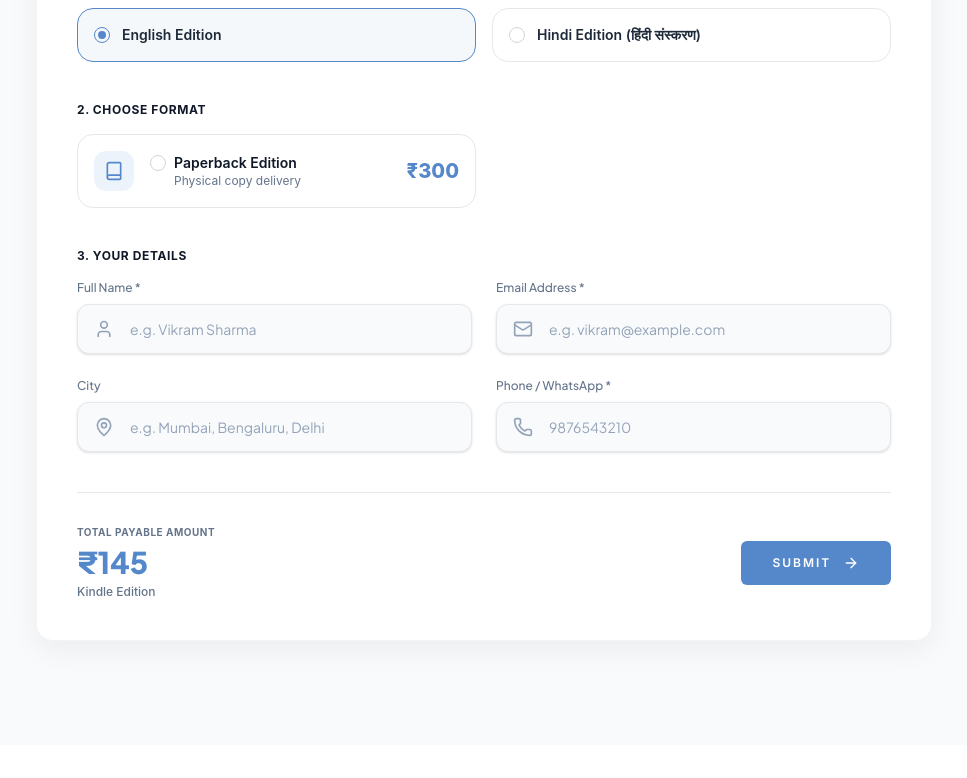
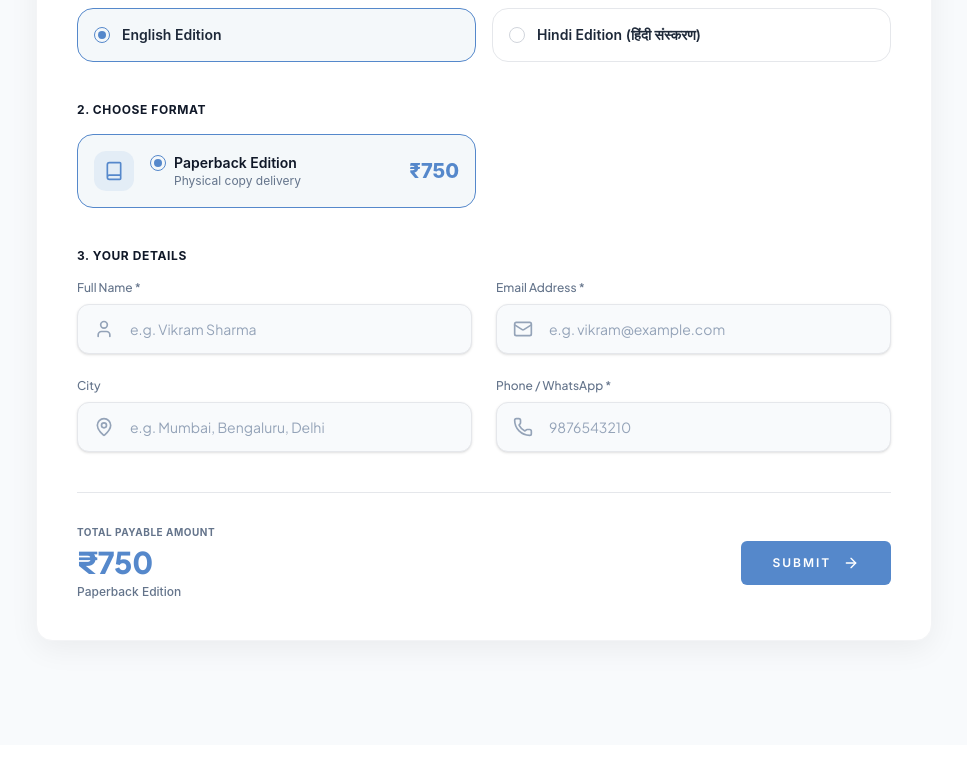
Before and after one commit to Varni1512/Book, a React (Vite) app: page /form in a window 1280 px wide. Shown: the part 674-1452 px from the top of the page, without its empty margins (156-1123 px from the left). Built offline with nearby package versions, Linux system fonts and the light colour scheme; no server answers; a web font is replaced by a local one.

Commit message:
implement smooth hash scrolling, refactor form to paperback-only, and update book pricing logic

```diff
--- a/src/App.jsx
+++ b/src/App.jsx
@@ -8,11 +8,20 @@ import AdminLogin from './Pages/AdminLogin';
 import AdminDashboard from './Pages/AdminDashboard';
 
 const ScrollToTop = () => {
-  const { pathname } = useLocation();
+  const { pathname, hash } = useLocation();
 
   useEffect(() => {
-    window.scrollTo(0, 0);
-  }, [pathname]);
+    if (hash) {
+      setTimeout(() => {
+        const element = document.querySelector(hash);
+        if (element) {
+          element.scrollIntoView({ behavior: 'smooth' });
+        }
+      }, 100);
+    } else {
+      window.scrollTo(0, 0);
+    }
+  }, [pathname, hash]);
 
   return null;
 };
--- a/src/Components/Footer.jsx
+++ b/src/Components/Footer.jsx
@@ -1,5 +1,6 @@
 import React from 'react';
 import { Mail, Phone } from 'lucide-react';
+import { Link } from 'react-router-dom';
 
 const Footer = () => {
   return (
@@ -21,21 +22,21 @@ const Footer = () => {
 
           {/* Navigation Links */}
           <nav className="flex flex-wrap justify-center gap-6 sm:gap-10 font-['Plus_Jakarta_Sans',_sans-serif] font-normal text-[18px] leading-[16.16px] text-gray-900 lg:w-2/4">
-            <a href="#books" className="hover:text-blue-900 transition-colors">
+            <Link to="/#books" className="hover:text-blue-900 transition-colors">
               Books
-            </a>
-            <a href="#about" className="hover:text-blue-900 transition-colors">
+            </Link>
+            <Link to="/#about" className="hover:text-blue-900 transition-colors">
               About Author
-            </a>
-            <a href="/blog" className="hover:text-blue-900 transition-colors">
+            </Link>
+            <Link to="/blog" className="hover:text-blue-900 transition-colors">
               Blog
-            </a>
-            <a href="#review" className="hover:text-blue-900 transition-colors">
+            </Link>
+            <Link to="/#review" className="hover:text-blue-900 transition-colors">
               Review
-            </a>
-            <a href="#contact" className="hover:text-blue-900 transition-colors">
+            </Link>
+            <Link to="/#contact" className="hover:text-blue-900 transition-colors">
               Contact
-            </a>
+            </Link>
           </nav>
 
           {/* Contact Details */}
--- a/src/Components/TheSeries.jsx
+++ b/src/Components/TheSeries.jsx
@@ -36,7 +36,7 @@ const booksData = [
         title: "THE LILY NETWORK",
         genre: "Conspiracy Thriller",
         location: "Delhi",
-        badge: "NEW RELEASE : KINDLE FREE",
+        badge: "NEW RELEASE",
         badgeColor: "bg-[#852E1D]",
         description: "A clinic intake form. A missing informant. A paper trail through Delhi's most dangerous institutions and political...",
         image: "/book4.webp",
--- a/src/Pages/Form.jsx
+++ b/src/Pages/Form.jsx
@@ -11,7 +11,6 @@ const Form = () => {
   const initialBookId = location.state?.bookId || 1;
   const [selectedBook, setSelectedBook] = useState(initialBookId);
   const [language, setLanguage] = useState('english');
-  const [format, setFormat] = useState(null);
 
   const [name, setName] = useState('');
   const [email, setEmail] = useState('');
@@ -20,15 +19,18 @@ const Form = () => {
   const [isSubmitting, setIsSubmitting] = useState(false);
 
   const books = [
-    { id: 1, title: 'DEATH IN THE RAIN', location: 'Mumbai', badge: 'हिंदी Avail.', price: 300 },
+    { id: 1, title: 'DEATH IN THE RAIN', location: 'Mumbai', badge: 'हिंदी Avail.', englishPrice: 750, hindiPrice: 650 },
     { id: 2, title: 'BOMBAY RECKLESS', location: 'Mumbai', price: 300 },
-    { id: 3, title: 'SILENT AUCTION MURDER', location: 'Mumbai', price: 600 },
-    { id: 4, title: 'THE LILY NETWORK', location: 'Delhi', price: 300 },
+    { id: 3, title: 'SILENT AUCTION MURDER', location: 'Mumbai', price: 599 },
+    { id: 4, title: 'THE LILY NETWORK', location: 'Delhi', price: 499 },
   ];
 
   const selectedBookData = books.find(b => b.id === selectedBook);
-  const currentPrice = selectedBookData?.price || 300;
-  const finalPrice = format === 'paperback' ? currentPrice : 145;
+  let currentPrice = selectedBookData?.price || 300;
+  if (selectedBook === 1) {
+    currentPrice = language === 'hindi' ? selectedBookData?.hindiPrice : selectedBookData?.englishPrice;
+  }
+  const finalPrice = currentPrice;
 
   useEffect(() => {
     if (selectedBook !== 1 && language === 'hindi') {
@@ -49,7 +51,7 @@ const Form = () => {
         phone,
         bookTitle: selectedBookData?.title,
         language,
-        format,
+        format: 'paperback',
         price: finalPrice
       });
 
@@ -58,7 +60,7 @@ const Form = () => {
         name: name,
         email: email,
         bookTitle: selectedBookData?.title,
-        format: format === 'paperback' ? 'Paperback Edition' : 'Kindle Edition',
+        format: 'Paperback Edition',
         language: language,
         city: city,
         phone: phone,
@@ -150,7 +152,10 @@ const Form = () => {
           <div className="mb-10">
             <h2 className="text-xs font-bold text-gray-900 uppercase tracking-wider mb-4">LANGUAGE EDITION FOR "{selectedBookData?.title}"</h2>
             <div className="grid grid-cols-1 sm:grid-cols-2 gap-4">
-              <label className={`flex items-center gap-3 p-4 rounded-2xl border cursor-pointer transition-all ${language === 'english' ? 'bg-[#F4F8FA] border-[#5588CB]' : 'bg-white border-gray-200'}`}>
+              <label
+                onClick={() => setLanguage('english')}
+                className={`flex items-center gap-3 p-4 rounded-2xl border cursor-pointer transition-all ${language === 'english' ? 'bg-[#F4F8FA] border-[#5588CB]' : 'bg-white border-gray-200'}`}
+              >
                 <div className={`w-4 h-4 rounded-full border flex items-center justify-center ${language === 'english' ? 'border-[#5588CB]' : 'border-gray-300'}`}>
                   {language === 'english' && <div className="w-2 h-2 bg-[#5588CB] rounded-full"></div>}
                 </div>
@@ -158,7 +163,10 @@ const Form = () => {
               </label>
 
               {selectedBook === 1 && (
-                <label className={`flex items-center gap-3 p-4 rounded-2xl border cursor-pointer transition-all ${language === 'hindi' ? 'bg-[#F4F8FA] border-[#5588CB]' : 'bg-white border-gray-200'}`}>
+                <label
+                  onClick={() => setLanguage('hindi')}
+                  className={`flex items-center gap-3 p-4 rounded-2xl border cursor-pointer transition-all ${language === 'hindi' ? 'bg-[#F4F8FA] border-[#5588CB]' : 'bg-white border-gray-200'}`}
+                >
                   <div className={`w-4 h-4 rounded-full border flex items-center justify-center ${language === 'hindi' ? 'border-[#5588CB]' : 'border-gray-300'}`}>
                     {language === 'hindi' && <div className="w-2 h-2 bg-[#5588CB] rounded-full"></div>}
                   </div>
@@ -175,8 +183,7 @@ const Form = () => {
 
               {/* Paperback Option */}
               <label
-                onClick={() => setFormat(format === 'paperback' ? null : 'paperback')}
-                className={`flex items-center justify-between p-4 rounded-2xl border cursor-pointer transition-all ${format === 'paperback' ? 'bg-[#F4F8FA] border-[#5588CB]' : 'bg-white border-gray-200'}`}
+                className={`flex items-center justify-between p-4 rounded-2xl border bg-[#F4F8FA] border-[#5588CB] cursor-default`}
               >
                 <div className="flex items-center gap-4">
                   <div className="w-10 h-10 bg-[#5588CB]/10 text-[#5588CB] rounded-xl flex items-center justify-center shrink-0">
@@ -184,15 +191,15 @@ const Form = () => {
                   </div>
                   <div>
                     <div className="flex items-center gap-2">
-                      <div className={`w-4 h-4 rounded-full border flex items-center justify-center shrink-0 ${format === 'paperback' ? 'border-[#5588CB]' : 'border-gray-300'}`}>
-                        {format === 'paperback' && <div className="w-2 h-2 bg-[#5588CB] rounded-full"></div>}
+                      <div className={`w-4 h-4 rounded-full border flex items-center justify-center shrink-0 border-[#5588CB]`}>
+                        <div className="w-2 h-2 bg-[#5588CB] rounded-full"></div>
                       </div>
                       <span className="font-semibold text-sm text-gray-900">Paperback Edition</span>
                     </div>
                     <span className="text-xs text-[#64748B] ml-6 block">Physical copy delivery</span>
                   </div>
                 </div>
-                <span className="text-[#5588CB] font-extrabold text-xl ml-2">₹{currentPrice}</span>
+                <span className="text-[#5588CB] font-extrabold text-xl ml-2">₹{finalPrice}</span>
               </label>
 
             </div>
@@ -276,7 +283,7 @@ const Form = () => {
             <div className="flex flex-col text-center md:text-left">
               <span className="text-[10px] font-bold text-[#64748B] uppercase tracking-wider mb-1">TOTAL PAYABLE AMOUNT</span>
               <span className="text-3xl font-extrabold text-[#5588CB] font-['Plus_Jakarta_Sans',_sans-serif]">₹{finalPrice}</span>
-              <span className="text-xs font-medium text-[#64748B] mt-1">{format === 'paperback' ? 'Paperback Edition' : 'Kindle Edition'}</span>
+              <span className="text-xs font-medium text-[#64748B] mt-1">Paperback Edition</span>
             </div>
 
             <button type="submit" disabled={isSubmitting} className="w-full md:w-auto bg-[#5588CB] hover:bg-[#4875b3] disabled:bg-gray-400 cursor-pointer disabled:cursor-not-allowed text-white font-['Inter',_sans-serif] font-semibold text-[12px] leading-[16px] tracking-[1.92px] uppercase py-3.5 px-8 rounded-md transition-colors flex items-center justify-center gap-2">
```
